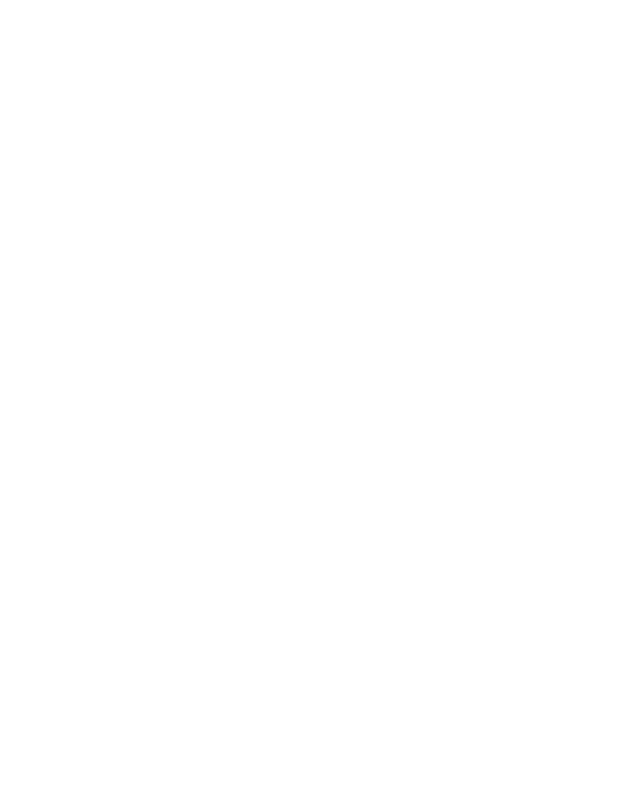
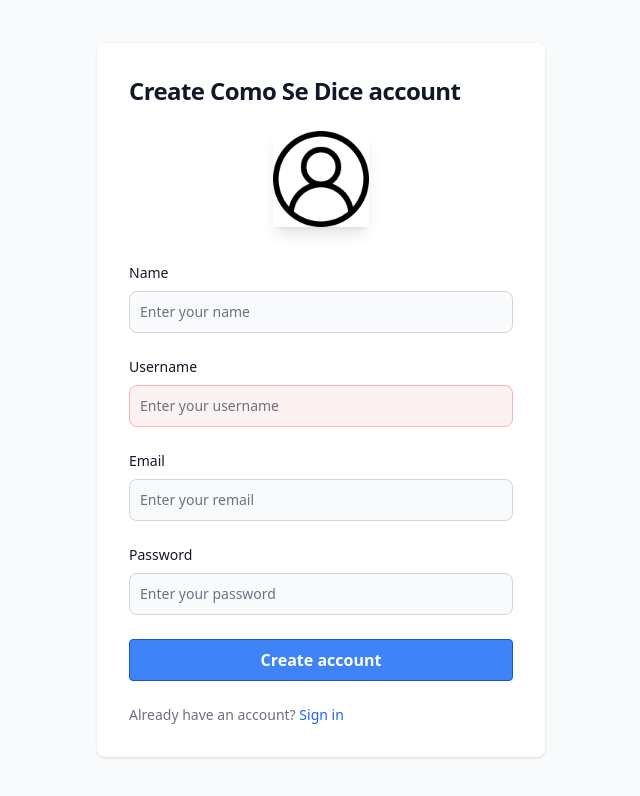
Before and after one commit to santoshernandezr/como-se-dice, a React (Create React App) app in the folder client/: page /signup in a window 1280 px wide. Before the commit this address had no page. Shown: the top 796 px of the page, without its empty margins (319-959 px from the left). Built offline with nearby package versions, Linux system fonts and the light colour scheme.

Commit message:
Initial changes for sign up page.

```diff
--- a/client/src/pages/App.js
+++ b/client/src/pages/App.js
@@ -8,6 +8,7 @@
 import ComingSoon from './ComingSoon';
 import DailyChallengeMode from './DailyChallengeMode';
 import SignIn from './SignIn';
+import SignUp from './SignUp';
 
 const App = () => {
   return (
@@ -20,6 +21,7 @@
            <Route path="/comingSoon" element={<ComingSoon />} />
            <Route path="/dailychallengemode" element={<DailyChallengeMode />} />
            <Route path="/signin" element={<SignIn />} />
+           <Route path="/signup" element={<SignUp />} />
         </Routes>
      </>
   );
--- /dev/null
+++ b/client/src/pages/SignUp.js
@@ -0,0 +1,100 @@
+import React, { useEffect, useState } from 'react'
+import user from '../images/user.png'
+
+function SignUp() {
+    // Instantiating user states that will be used to submit the form.
+    const [name, setName] = useState("");
+    const [username, setUsername] = useState("");
+    const [email, setEmail] = useState("");
+    const [password, setPassword] = useState("");
+
+    // Instantiate the alert states.
+    const [usernameAlert, setUsernameAlert] = useState(false);
+    const [emailAlert, setEmailAlert] = useState(false);
+
+    // Conditional useEffect. If the username is already used, set username alert.
+    useEffect(() => {
+        if (username == "pollo") {
+            setUsernameAlert(true);
+        } else {
+            setUsernameAlert(false)
+        }
+    }, [username])
+
+    // Conditional useEffect. If the email is already used, set email alert.
+    useEffect(() => {
+        if (email == "robertos.0917@gmail.com") {
+            setEmailAlert(true);
+        } else {
+            setEmailAlert(false)
+        }
+    }, [email])
+
+    async function verifyNewAccount() {
+        console.log("Verifying new account");
+        console.log("Name: " + name);
+        console.log("Username: " + username);
+        console.log("Email: " + email);
+        console.log("password: " + password);
+
+    }
+
+  return (
+    <div>
+        <section className="bg-gray-50 dark:bg-gray-900">
+
+            <div className="flex flex-col items-center justify-center px-6 py-8 mx-auto md:h-screen lg:py-0">
+                <div className="w-full bg-white rounded-lg shadow dark:border md:mt-0 sm:max-w-md xl:p-0 dark:bg-gray-800 dark:border-gray-700">
+                    <div className="p-6 space-y-4 md:space-y-6 sm:p-8">
+
+                        <h1 className="text-xl font-bold leading-tight tracking-tight text-gray-900 md:text-2xl dark:text-white">
+                            Create Como Se Dice account
+                        </h1>
+
+                        <form className="space-y-4 md:space-y-6" onSubmit={verifyNewAccount}>
+
+                            <div className="flex items-center justify-center mt-5">
+                                <img id="profilePicture" src={user} className="w-24 h-24 mb-3 shadow-lg hover:opacity-40" alt=""></img>
+                            </div>
+
+                            {/* <ProfilePictureGrid client:idle urls= { urlMap }></ProfilePictureGrid> */}
+
+                            <div>
+                                <label htmlFor="name" className="block mb-2 text-sm font-medium text-gray-900 dark:text-white">Name</label>
+                                <input onChange={(e) => setName(e.target.value)} type="name" name="name" id="name" placeholder="Enter your name" className="bg-gray-50 border border-gray-300 text-gray-900 sm:text-sm rounded-lg focus:ring-primary-600 focus:border-primary-600 block w-full p-2.5 dark:bg-gray-700 dark:border-gray-600 dark:placeholder-gray-400 dark:text-white dark:focus:ring-blue-500 dark:focus:border-blue-500" required></input>
+                            </div>
+
+                            <div>
+                                <label htmlFor="username" className="block mb-2 text-sm font-medium text-gray-900 dark:text-white">Username</label>
+                                <input onChange={(e) => setUsername(e.target.value)} type="username" name="username" id="username" placeholder="Enter your username" className="bg-red-50 border border-red-300 text-red-900 sm:text-sm rounded-lg focus:ring-primary-600 focus:border-primary-600 block w-full p-2.5 dark:bg-gray-700 dark:border-gray-600 dark:placeholder-gray-400 dark:text-white dark:focus:ring-gray-500 dark:focus:border-gray-500" required></input>
+                                <p id="outlined_error_help" style={{display: usernameAlert ? 'inline' : 'none'}} className="mt-2 text-xs text-red-600 dark:text-red-400"><span className="font-medium">Username not available.</span></p>
+                            </div>
+
+                            <div>
+                                <label htmlFor="email" className="block mb-2 text-sm font-medium text-gray-900 dark:text-white">Email</label>
+                                <input onChange={(e) => setEmail(e.target.value)} type="email" name="email" id="email" placeholder="Enter your remail" className="bg-gray-50 border border-gray-300 text-gray-900 sm:text-sm rounded-lg focus:ring-primary-600 focus:border-primary-600 block w-full p-2.5 dark:bg-gray-700 dark:border-gray-600 dark:placeholder-gray-400 dark:text-white dark:focus:ring-blue-500 dark:focus:border-blue-500" required></input>
+                                <p id="outlined_error_help" style={{display: emailAlert ? 'inline' : 'none'}} className="mt-2 text-xs text-red-600 dark:text-red-400"><span className="font-medium">Email already being used.</span></p>
+                            </div>
+
+                            <div>
+                                <label htmlFor="password" className="block mb-2 text-sm font-medium text-gray-900 dark:text-white">Password</label>
+                                <input onChange={(e) => setPassword(e.target.value)} type="password" name="password" id="password" placeholder="Enter your password" className="bg-gray-50 border border-gray-300 text-gray-900 sm:text-sm rounded-lg focus:ring-primary-600 focus:border-primary-600 block w-full p-2.5 dark:bg-gray-700 dark:border-gray-600 dark:placeholder-gray-400 dark:text-white dark:focus:ring-blue-500 dark:focus:border-blue-500" required></input>
+                            </div>
+
+                            <button type="submit" className="w-full bg-blue-500 hover:bg-blue-700 text-white font-bold py-2 px-4 border border-blue-700 rounded">
+                                Create account
+                            </button>
+
+                            <p className="text-sm font-light text-gray-500 dark:text-gray-400">
+                                Already have an account? <a href="/signin" className="font-medium text-blue-600 text-primary-600 hover:underline dark:text-primary-500">Sign in</a>
+                            </p>
+                        </form>
+                    </div>
+                </div>
+            </div>
+        </section>
+    </div>
+  )
+}
+
+export default SignUp
```
